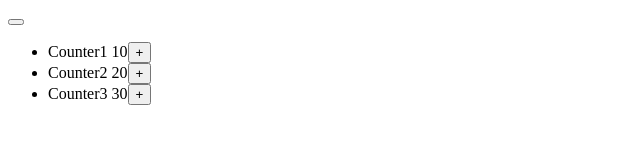
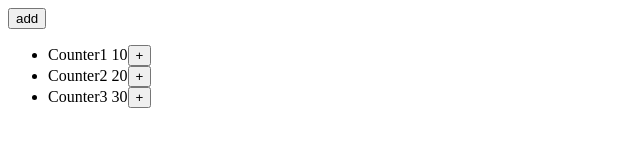
Before and after one commit to Nosov-Pavel/map-fe, a React (Create React App) app: page / in a window 1280 px wide. Shown: the top 160 px of the page, without its empty margins (0-640 px from the left). Built offline with nearby package versions, Linux system fonts and the light colour scheme.

Commit message:
addCount

```diff
--- a/src/App.js
+++ b/src/App.js
@@ -10,13 +10,15 @@ function App() {
     const [newCounters, setNewCounter] = useState([0, 0, 0]);
 
     const addCounter = () => {
+        counters.push({id: Math.random(), title: 'new', value: 40})
+        setCounter()
 
     }
 
 
     return (
         <div>
-            <button></button>
+            <button onClick={addCounter}>add</button>
             <List list={counters}
             newCounters = {newCounters}/>
 
```
Also changed, not shown: 1 other file (tests, documents, lock files or other folders).
